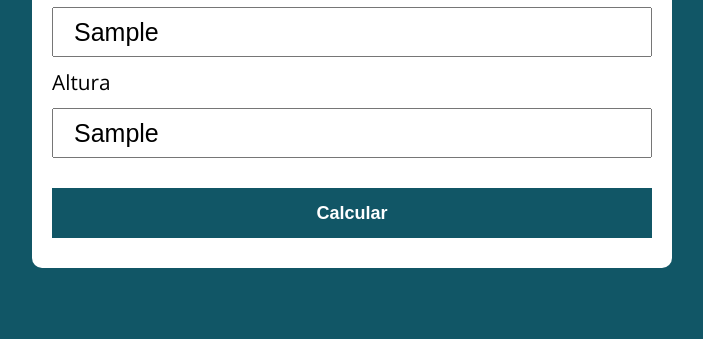
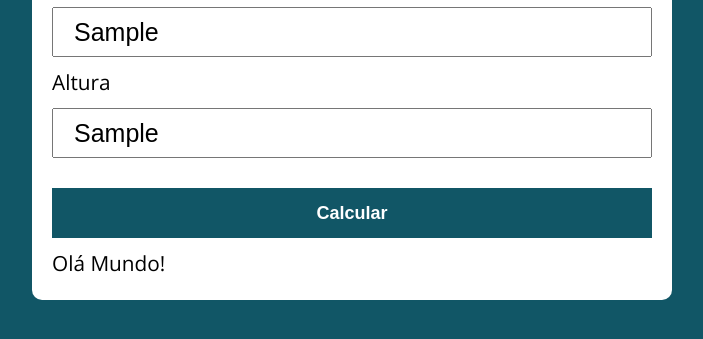
Before and after one commit to rodrigohenriquesouza/JavaScript-Node, a plain HTML site: page modelo/index.html in a window 1280 px wide. Both pictures are taken after typing "Sample", "Sample" into the empty fields and a click on the button "Calcular". Shown: the part 187-526 px from the top of the page, without its empty margins (288-991 px from the left). Drawn offline with nearby package versions, Linux system fonts and the light colour scheme.

Commit message:
div de resultado

```diff
--- a/modelo/assets/js/main.js
+++ b/modelo/assets/js/main.js
@@ -3,5 +3,11 @@ const form = document.querySelector('#form')
 form.addEventListener('submit', function (event) {
     event.preventDefault()
         console.log('Evento previnido')
+        setResultado('Olá Mundo!')
 
 })
+
+function setResultado(msg) {
+    const resultado = document.querySelector('#resultado')
+    resultado.innerHTML = msg
+}
--- a/modelo/index.html
+++ b/modelo/index.html
@@ -18,6 +18,8 @@
             <input type="text" name="altura" id="altura">
             <button type="submit">Calcular</button>
         </form>
+
+        <div id="resultado"></div>
     </section>
 
     <script src="./assets/js/main.js"></script>
```
